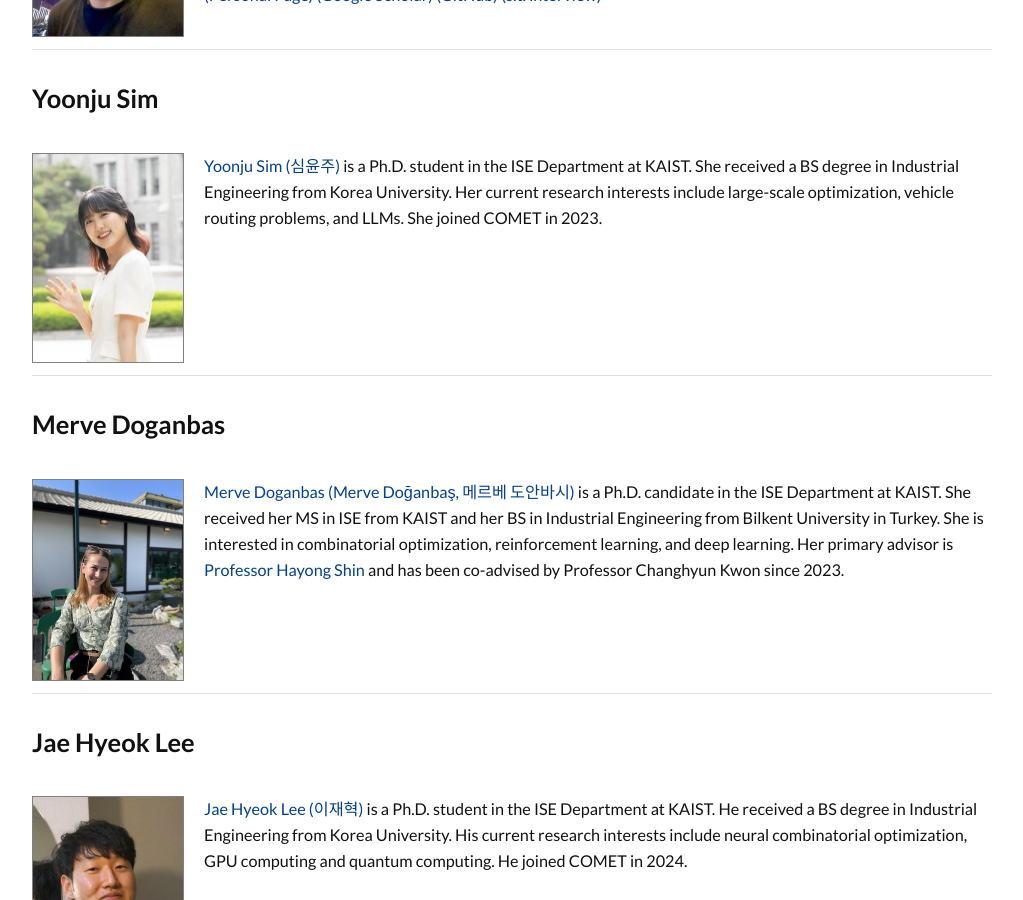
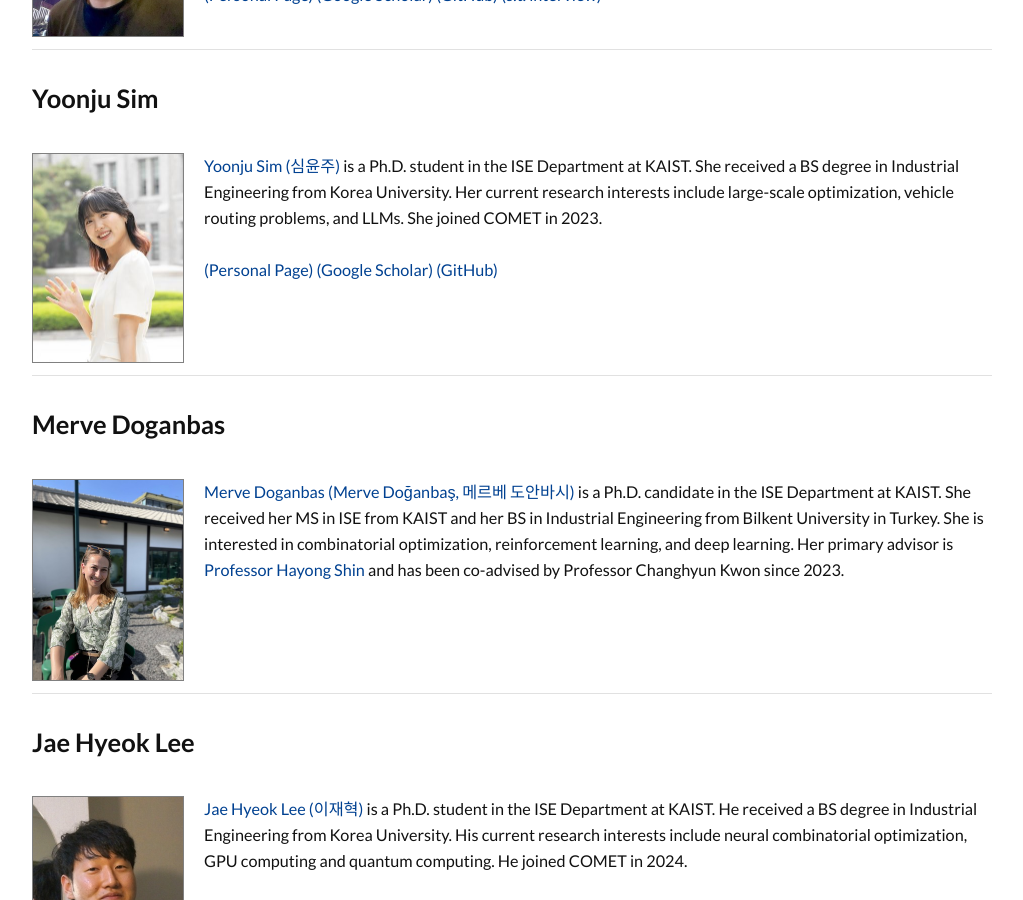
Before and after one commit to kaist-comet/kaist-comet.github.io, a Jekyll site: the page built from people/people.md, in a window 1280 px wide and 900 px high, scrolled down 1356 px. Shown: the whole window, without its empty margins (128-1151 px from the left). Built offline with Jekyll 4.4.1, drawn with Linux system fonts in a browser that asks for light colours; some web fonts are replaced; comment, search, counter and statistics services are not loaded.

Commit message:
Edit Profile - Yoonju

```diff
--- a/people/people.md
+++ b/people/people.md
@@ -40,7 +40,7 @@
 
 ### Yoonju Sim
 
-| <img src="/people/images/yoonju_sim.jpg" class="profile" /> [Yoonju Sim (심윤주)](https://www.linkedin.com/in/yoonju-sim/) is a Ph.D. student in the ISE Department at KAIST. She received a BS degree in Industrial Engineering from Korea University. Her current research interests include large-scale optimization, vehicle routing problems, and LLMs. She joined COMET in 2023.  |
+| <img src="/people/images/yoonju_sim.jpg" class="profile" /> [Yoonju Sim (심윤주)](https://www.linkedin.com/in/yoonju-sim/) is a Ph.D. student in the ISE Department at KAIST. She received a BS degree in Industrial Engineering from Korea University. Her current research interests include large-scale optimization, vehicle routing problems, and LLMs. She joined COMET in 2023. <br><br> [(Personal Page)](https://syj5268.github.io/) [(Google Scholar)](https://scholar.google.com/citations?user=35_SK2EAAAAJ&hl) [(GitHub)](https://github.com/syj5268) |
 
 ### Merve Doganbas
 
```
